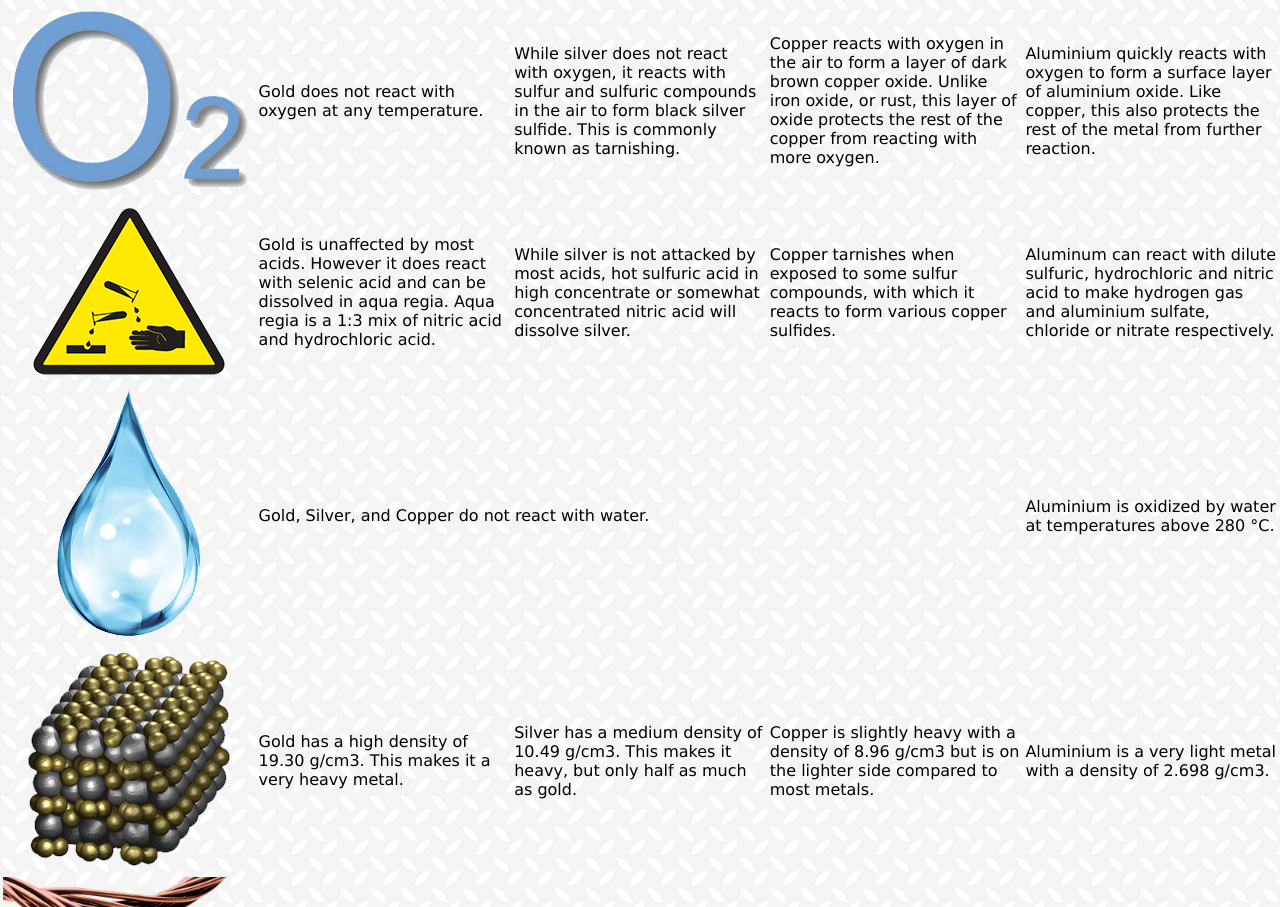
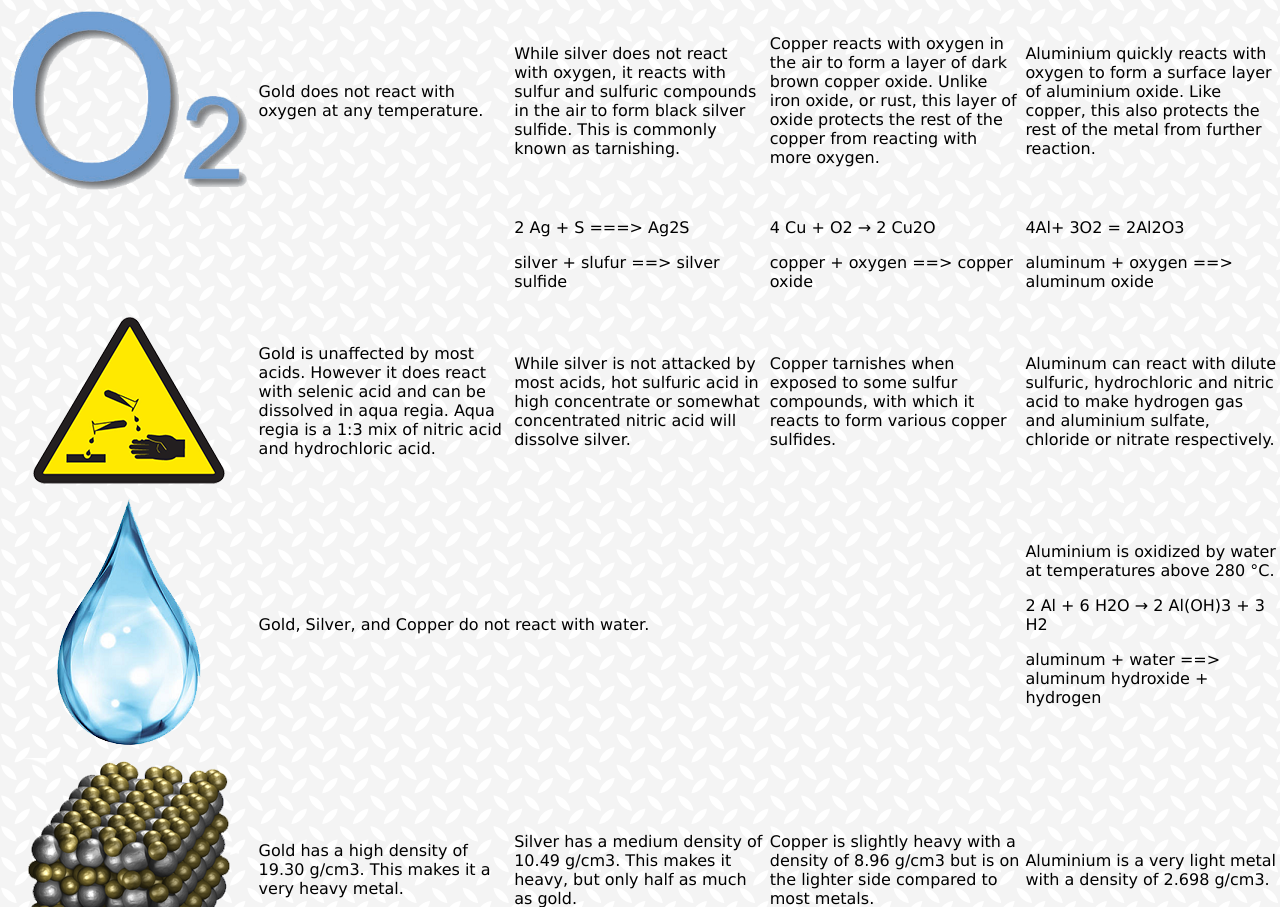
Before and after one commit to BeckBusch/MetalsInternal, a plain HTML site: page index.html in a window 1280 px wide. Shown: the part 344-1251 px from the top of the page. Drawn offline with Linux system fonts and the light colour scheme.

Commit message:
added content

```diff
--- a/index.html
+++ b/index.html
@@ -39,6 +39,27 @@
         </p></td>
     </tr>
     <tr>
+        <th class="animated image slideInLeft"></th>
+        <td class="animated slideInRight"><p>
+
+        </p></td>
+        <td class="animated slideInRight"><p>
+            2 Ag + S ===> Ag2S
+        </p><p>
+silver + slufur ==> silver sulfide
+        </p></td>
+        <td class="animated slideInRight"><p>
+            4 Cu + O2 → 2 Cu2O
+        </p><p>
+            copper + oxygen ==> copper oxide
+        </p></td>
+        <td class="animated slideInRight"><p>
+            4Al+ 3O2 = 2Al2O3
+        </p><p>
+            aluminum + oxygen ==> aluminum oxide
+        </p></td>
+    </tr>
+    <tr>
         <th class="animated image slideInLeft"><img src="acid.png"></th>
         <td class="animated slideInRight"><p>
             Gold is unaffected by most acids. However it does react with selenic acid and can be dissolved in aqua regia. Aqua regia is a 1:3 mix of nitric acid and hydrochloric acid.
@@ -58,6 +79,10 @@
         <td colspan="3  " class="animated slideInRight"><p>Gold, Silver, and Copper do not react with water.</p></td>
         <td class="animated slideInRight"><p>
             Aluminium is oxidized by water at temperatures above 280 °C.
+        </p><p>
+            2 Al + 6 H2O → 2 Al(OH)3 + 3 H2
+        </p><p>
+            aluminum + water ==> aluminum hydroxide + hydrogen
         </p></td>
     </tr>
     <tr>
@@ -198,12 +223,18 @@
     <tr>
         <td class="animated slideInRight"><p>
             Gold is frequently used in electronics because of a number of its properties. The first is its high electrical conductivity. The conductivity of gold is so high that it is used as a reference point for other metals. A common measure of conductivity is a percentage of how conductive gold is. The second property is its ductility. Gold has the highest ductility of most other metals and this allows it to be drawn out into very small and thin wires. This is essential as gold is very expensive. The third property is its reactivity. Gold does not react with oxygen or water meaning that exposure to earth atmosphere will not degrade the circuit over time.
+        </p><p>
+            An example of this is HDMI cables. HDMI cables are used to transfer video information from a device to a screen. The cables are made of copper but the contacts in the plugs at either end are made from gold. The reason for this is that the plug contacts are exposed to air and need to make contact connections. If the contacts were made from copper, the copper would form oxide that would degrade the connection. On the other hand, gold does not react with air or tarnish so the contacts would stay very clean.
         </p></td>
         <td class="animated slideInRight"><p>
-            Although silver is not used in electronics, it matches gold in almost all of its properties. It is more conductive than gold, just as ductile, and just as malleabile. The problem with silver is that it reacts with sulfuric compounds in earth's atmosphere to form a tarnish and degrade. This means that it can't be used in electronics as the tarnish and degradation would render the circuit useless.
+            Although silver is not know as a very conductive metal, it matches gold in almost all of its properties. It is more conductive than gold, just as ductile, and just as malleabile. The problem with silver is that it reacts with sulfuric compounds in earth's atmosphere to form a tarnish and degrade. This means that it can't be used in electronics that are open to the air.
+        </p><p>
+            However, printed circuit boards use silver that is coated in a protective and insulative lacquer. This lacquer prevents the silver from reacting with the atmosphere and degrading.
         </p></td>
         <td class="animated slideInRight"><p>
             Copper is the most common conductor used in electronics. Its high ductility makes it easy to form into wires and its malleability allows it to be flattened into contact pads or electrodes while retaining its shape and not breaking under stress.. Although it forms copper oxide in air, this does not degrade the metal or damage its integrity because the oxide only forms a surface layer. This combined with its low cost and high abundance makes it the best choice for electrical cabling and wires.
+        </p><p>
+            An example of this can be found in phone lines. Although some phone lines are being converted to fiber optic, phone cables are made out of copper. Although gold is more conductive, gold wires would be way too expensive to mass-produce. Even if the price was not an option, the malleability of gold would make it to weak and likely to snap. On the other hand, copper is relatively cheap and strong enough to withstand the stress involved in putting it in place and manufacturing it.
         </p></td>
     </tr>
     <tr>
```
